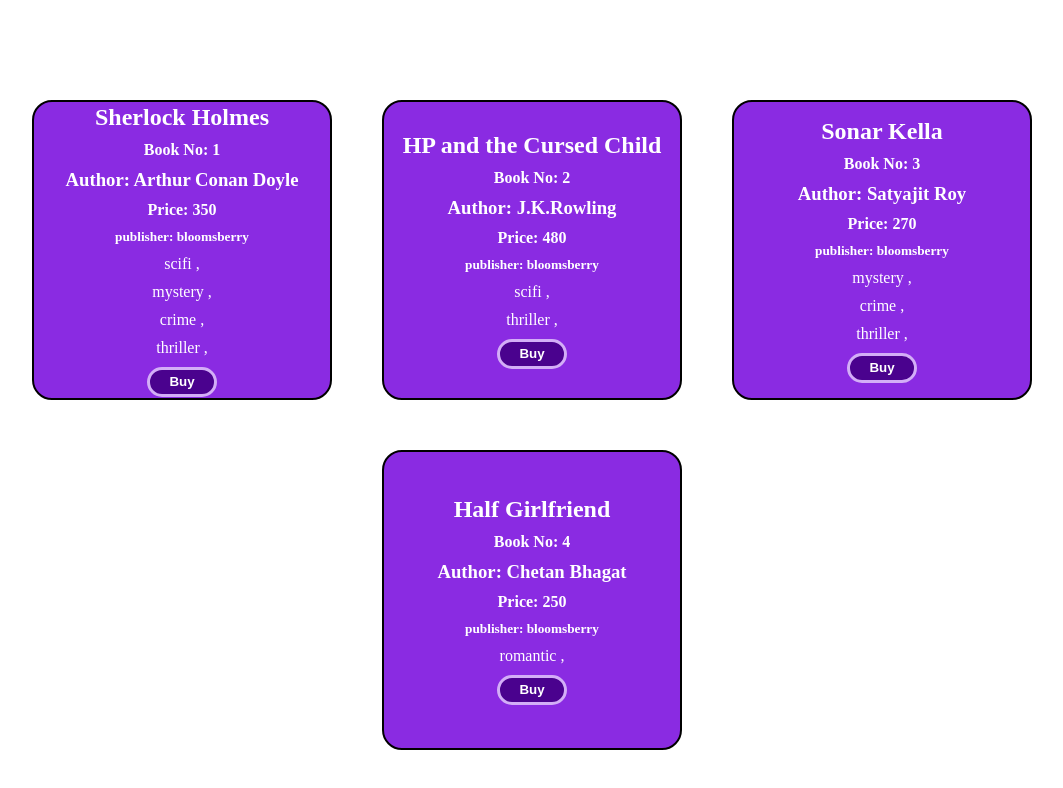
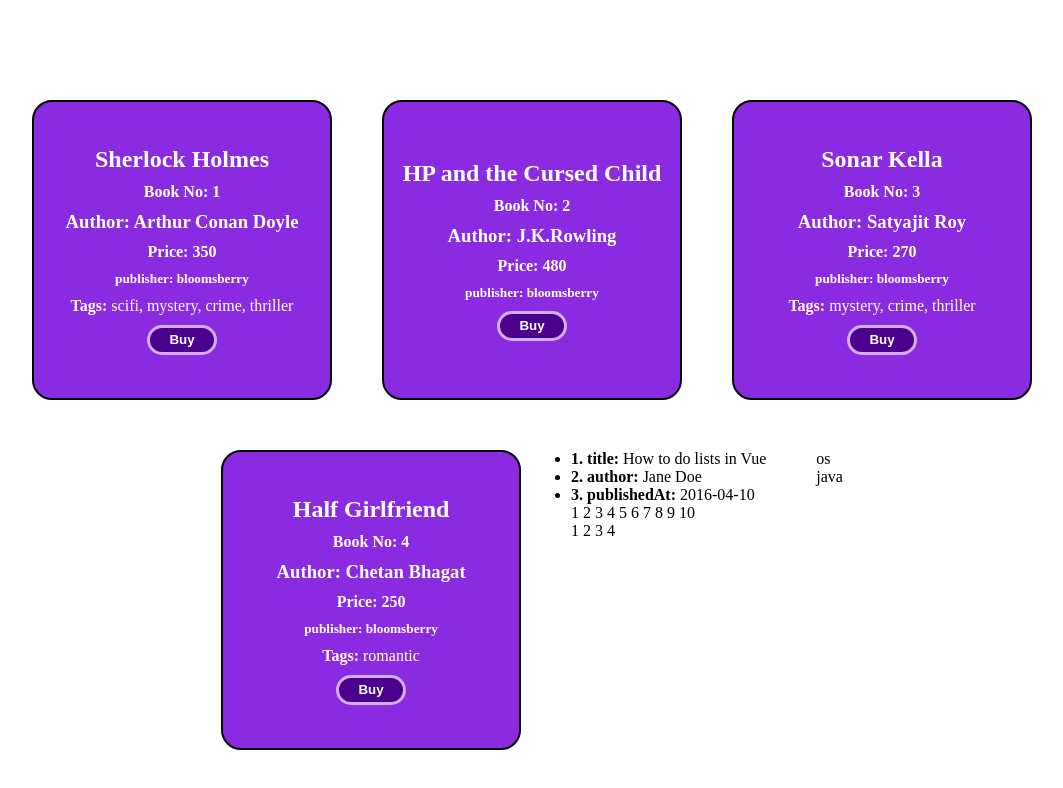
Before and after one commit to Soumita-Nag/Vue.js-Learning, a Vue app: page / in a window 1280 px wide. Shown: the top 788 px of the page, without its empty margins (108-1171 px from the left). Built offline with nearby package versions, Linux system fonts and the light colour scheme.

Commit message:
learning v-for and v-if

```diff
--- a/src/components/06_List_Rendering/intro.vue
+++ b/src/components/06_List_Rendering/intro.vue
@@ -6,8 +6,34 @@
             <h3>Author: {{book.author}}</h3>
             <h4>Price: {{book.price}}</h4>
             <h5>publisher: {{publisher}}</h5>
-        <span id="tag" v-for="(tag,ind) in book.tags">{{ tag }}{{ ind<tag.length-1?" ,":"" }}</span>
+            <span id="tag" v-if="book.tags.length!==0">
+                <!-- this section will be visible if and only if tags are given in the books -->
+                <b>Tags:&nbsp;</b>
+                <p v-for="(tag,ind) in book.tags">
+                    {{ tag }}{{ ind<book.tags.length-1?",&nbsp;":"" }}
+                    <!-- printing each tag with a , except for the last tag where , is not needed -->
+                </p>
+            </span>
             <button>Buy</button>
+        </div>
+        <div class="box1">
+            <ul>
+                <li v-for="(value,key,index) in myObject"><b>{{ index+1 }}. {{ key }}:</b> {{ value }}</li>
+                <!-- iterating object using v-for, value and key both are accessible, also index can also be accessible-->
+                 <!-- syntax: (value,key,index) -->
+            </ul>
+            <span v-for="n in 10">{{ n }}&nbsp;</span><br>
+            <span v-for="n in books.length">{{ n }}&nbsp;</span>
+            <!-- it will start counting from 1 instead of zero -->
+        </div>
+        <div class="box2">
+            <!-- <div v-for="todo in todos" v-if="todo.isComplete"> -->
+                <!-- Wrong appreach: if we use vif and vfor in same element, it may show error -->
+                <!-- precedence of vif is higher than vfor, here we're tring to access todo before definging it -->
+                <!-- we have to do it in two steps -->
+            <div v-for="todo in todos">
+                <span v-if="todo.isComplete">{{ todo.name }}</span>
+            </div>
         </div>
     </div>
 </template>
@@ -26,7 +52,8 @@
                         name:"HP and the Cursed Child",
                         price: 480,
                         author:"J.K.Rowling",
-                        tags:['scifi','thriller'],
+                        // tags:['scifi','thriller'],
+                        tags:[],
                     },
                     {
                         name:"Sonar Kella",
@@ -41,7 +68,34 @@
                         tags:['romantic'],
                     },
                 ],
-                publisher: "bloomsberry"
+                publisher: "bloomsberry",
+                myObject: {
+                    title: 'How to do lists in Vue',
+                    author: 'Jane Doe',
+                    publishedAt: '2016-04-10'
+                },
+                todos:[
+                    {
+                        name:"dbms",
+                        isComplete:false
+                    },
+                    {
+                        name:"os",
+                        isComplete:true
+                    },
+                    {
+                        name:"java",
+                        isComplete:true
+                    },
+                    {
+                        name:"coa",
+                        isComplete:false
+                    },
+                    {
+                        name:"dsa",
+                        isComplete:false
+                    },
+                ]
             }
         },
         methodes:{
@@ -64,7 +118,7 @@
         gap: 10px;
     }
     #tag{
-        display: inline;
+        display: flex;
     }
     .container{
         height: 100vh;
```
Lines whose indentation alone changed are shown as unchanged.
